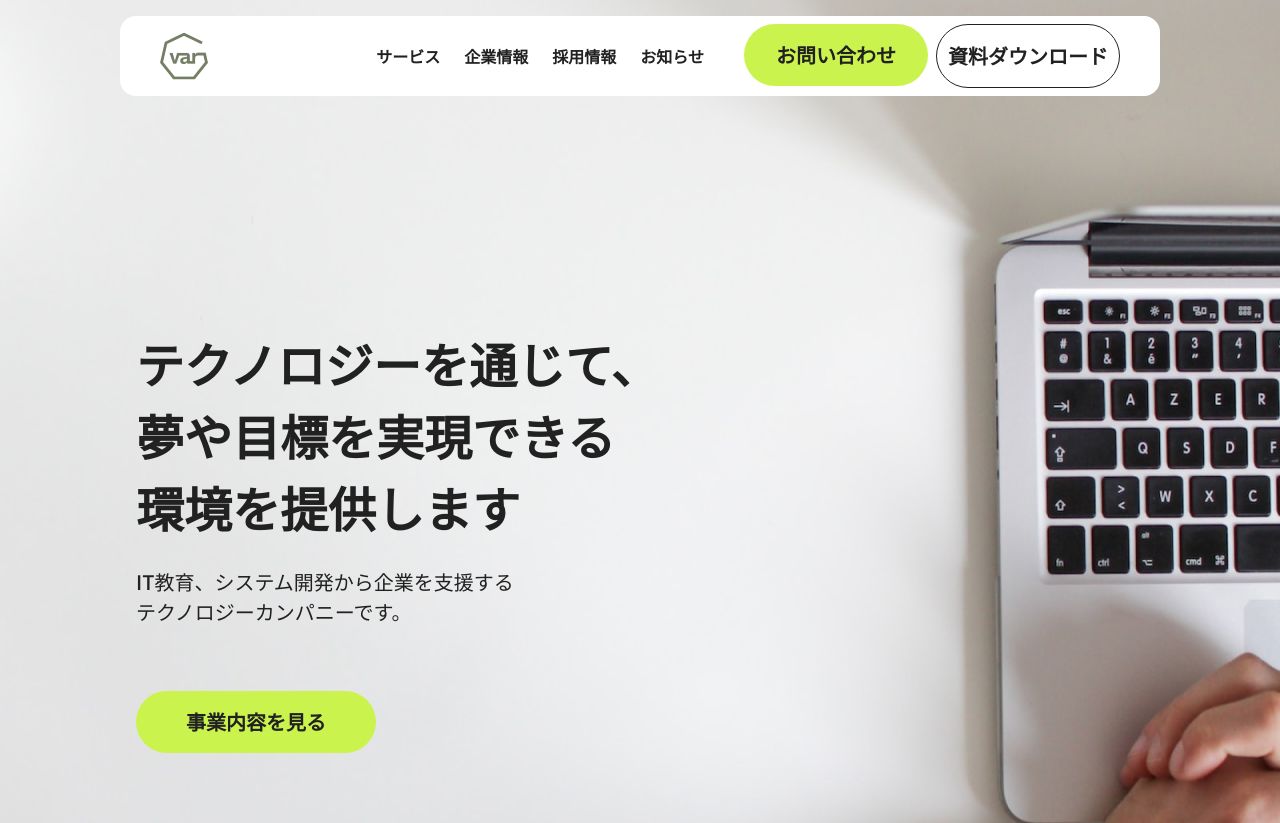
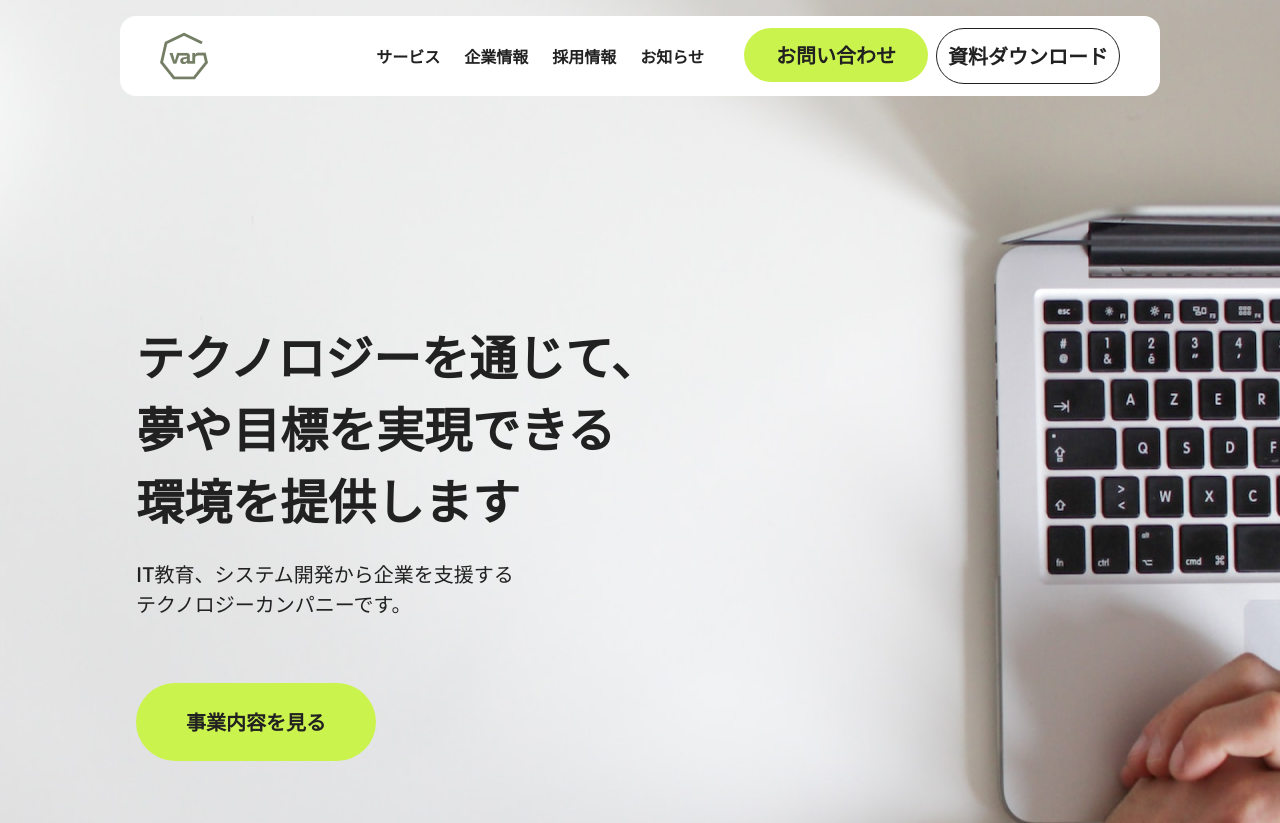
Before and after one commit to foryou929/nest-var.co.ltd-lp, a Next.js app: page / in a window 1280 px wide. Shown: the top 823 px of the page. Built offline with nearby package versions, Linux system fonts and the light colour scheme.

Commit message:
feat: change button size

```diff
--- a/app/components/Menu.tsx
+++ b/app/components/Menu.tsx
@@ -36,12 +36,12 @@ const Menu: React.FC<MenuComponentProps> = ({ className, isToggleMenu }) => {
             </ul>
             <div className="mt-[40px] xl:mt-0 flex flex-col xl:flex-row gap-[8px]">
                 <Link href={"/contact"}>
-                    <Button className="w-full xl:w-[184px]" type="primary">
+                    <Button className="w-full xl:w-[184px]" type="primary" size="xs">
                         {TRANSLATION.MENU.CONTACT}
                     </Button>
                 </Link>
                 <Link href={"/document"}>
-                    <Button className="w-full xl:w-[184px] border border-black" type="secondary">
+                    <Button className="w-full xl:w-[184px] border border-black" type="secondary" size="xs">
                         {TRANSLATION.MENU.DOCUMENT}
                     </Button>
                 </Link>
--- a/app/page.tsx
+++ b/app/page.tsx
@@ -23,7 +23,7 @@ export default function Home() {
               {TRANSLATION.HEADER.SUBTITLE_SP}
             </h3>
           </div>
-          <Button className="mt-[64px]" type="primary">
+          <Button className="mt-[64px]" type="primary" size="xl">
             {TRANSLATION.HEADER.VIEW_BUSINESS_DETAIL}
           </Button>
         </div>
```
